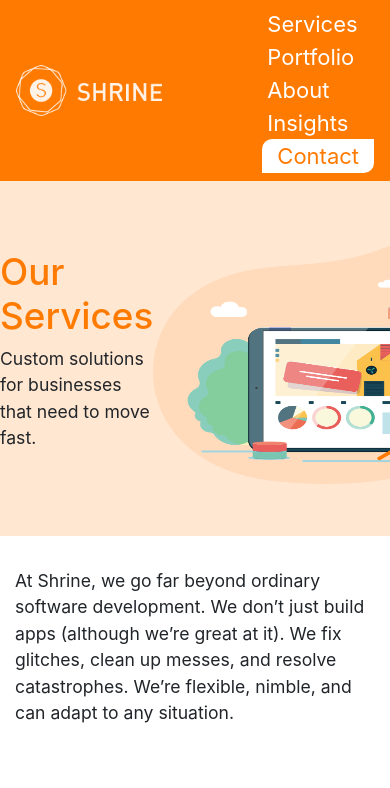
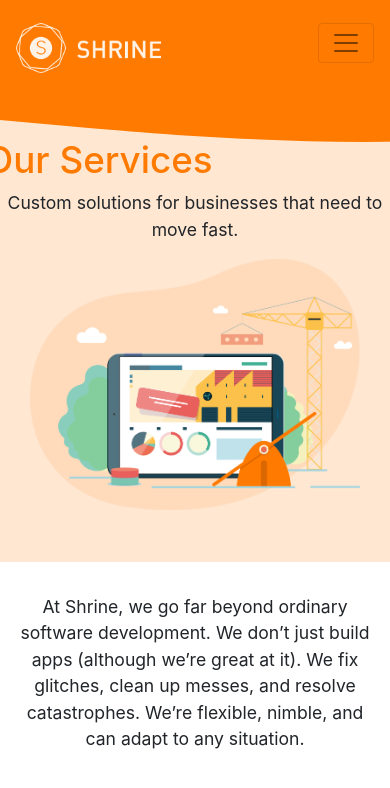
Before and after one commit to SyedAli00896/lucidspring, a Gatsby site: page / in a window 390 px wide. Shown: the top 788 px of the page. Built offline with nearby package versions, Linux system fonts and the light colour scheme; Gatsby itself is replaced by a stand-in of ours.

Commit message:
header responsive

```diff
--- a/src/Styles/styles.css
+++ b/src/Styles/styles.css
@@ -37,4 +37,16 @@
 
 p {
   font-size: 1.1em;
+  text-align: center;
 }
+
+.toolbar {
+  position: fixed;
+  width: 100%;
+  background: "blue";
+  height: 56px;
+  top: 0;
+}
+img {
+  object-fit: contain;
+}
--- a/src/components/header.js
+++ b/src/components/header.js
@@ -1,76 +1,52 @@
 import React, { Component } from "react"
 import { Link } from "gatsby"
-
+import { Navbar, Nav, NavDropdown } from "react-bootstrap"
 import "../Styles/styles.css"
 import { ORANGE_COLOUR } from "../Constants"
 class Header extends Component {
   render() {
     return (
-      <nav
-        class="navbar navbar-expand-lg navbar-collapse "
-        style={{
-          flexDirection: "row",
-          backgroundColor: ORANGE_COLOUR,
-        }}
-      >
-        <div
-          class="container"
+      <>
+        <Navbar
           style={{
-            display: "flex",
-            flexDirection: "row",
+            backgroundColor: ORANGE_COLOUR,
           }}
+          collapseOnSelect
+          expand="lg"
         >
-          <div class="navbar-header">
-            <a class="navbar-brand" href="#">
+          <div className="container">
+            <Navbar.Brand href="#home">
               <img
+                style={{ marginTop: 10 }}
                 src={require("../images/shrine_horizontal_white.png")}
-                width="146"
-                height="51"
                 alt="Shrine"
+                height="50"
               />
-            </a>
+            </Navbar.Brand>
+            <Navbar.Toggle aria-controls="responsive-navbar-nav" />
+            <Navbar.Collapse id="responsive-navbar-nav">
+              <Nav className="mr-auto"></Nav>
+              <Nav>
+                <Nav.Link id="anchor" href="#deets">
+                  Services
+                </Nav.Link>
+                <Nav.Link id="anchor" href="#deets">
+                  Portfolio
+                </Nav.Link>
+                <Nav.Link id="anchor" href="#deets">
+                  About
+                </Nav.Link>
+                <Nav.Link id="anchor" href="#deets">
+                  Insights
+                </Nav.Link>
+                <Nav.Link id="contact" eventKey={2} href="#memes">
+                  Contact
+                </Nav.Link>
+              </Nav>
+            </Navbar.Collapse>
           </div>
-
-          <ul class="nav navbar-nav navbar-right">
-            <li>
-              <Link>
-                <a href="./" id="anchor">
-                  Services
-                </a>
-              </Link>
-            </li>
-            <li>
-              <Link>
-                <a id="anchor" href="./">
-                  Portfolio
-                </a>
-              </Link>
-            </li>
-
-            <li>
-              <Link>
-                <a id="anchor" href="./">
-                  About
-                </a>
-              </Link>
-            </li>
-            <li>
-              <Link>
-                <a id="anchor" href="./">
-                  Insights
-                </a>
-              </Link>
-            </li>
-            <li>
-              <Link>
-                <a id="contact" href="./">
-                  Contact
-                </a>
-              </Link>
-            </li>
-          </ul>
-        </div>
-      </nav>
+        </Navbar>
+      </>
     )
   }
 }
--- a/src/pages/index.js
+++ b/src/pages/index.js
@@ -28,7 +28,7 @@ const IndexPage = () => (
       class="jumbotron jumbotron-fluid"
       style={{ backgroundColor: "#ffe7d1" }}
     >
-      <div class=" servicesContainer">
+      <div class="row servicesContainer">
         <div>
           <h1 id="heading">Our Services</h1>
           <p>Custom solutions for businesses that need to move fast.</p>
```
Also changed, not shown: src/pages/using-typescript.tsx (+20 -4 lines).
